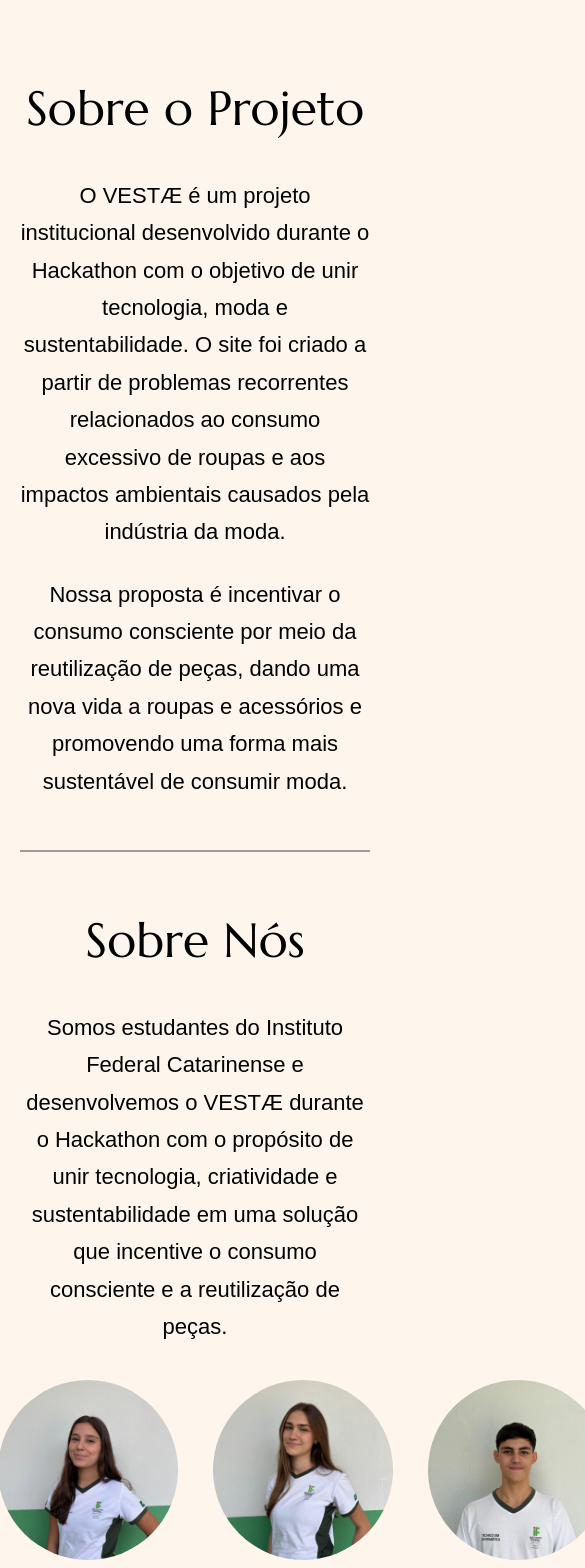
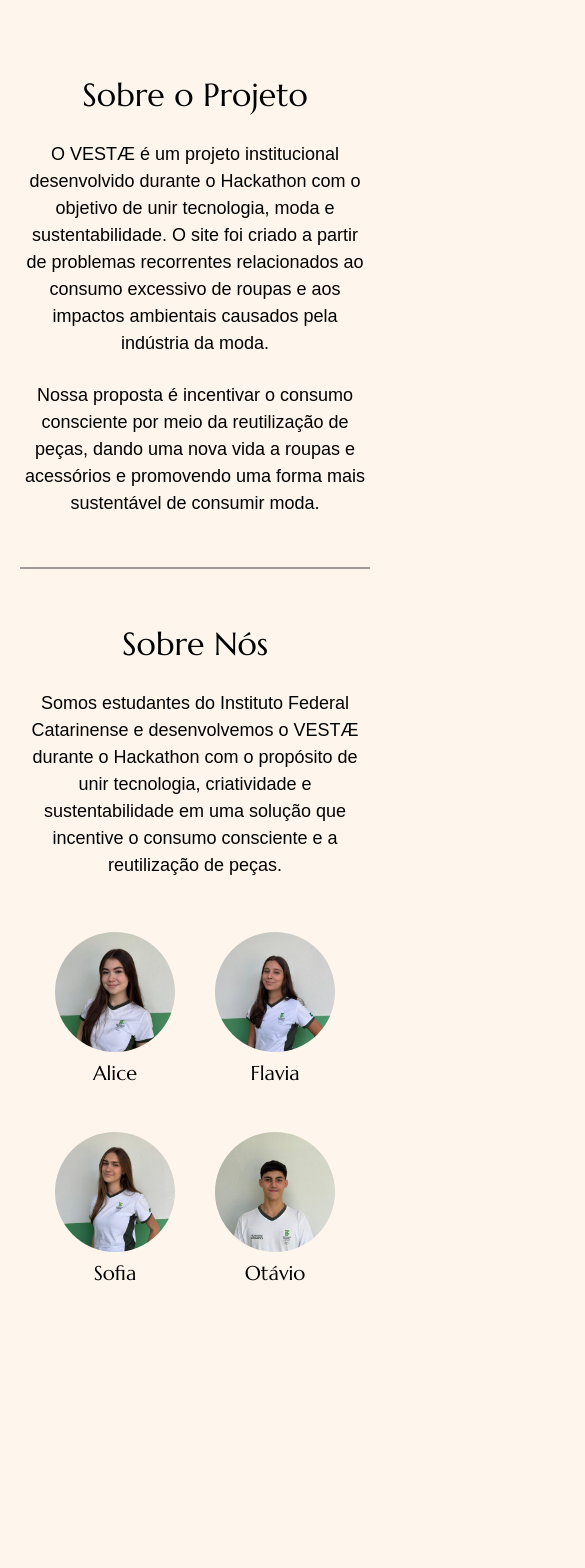
Before and after one commit to alicelanznaster/Hackathon---Vestae, a Vue app: page /sobre in a window 390 px wide. Shown: the top 1568 px of the page, 585 px wide, since content can reach past the window. After the commit the page ends 1359 px from the top, so only its background shows below. Built offline with nearby package versions, Linux system fonts and the light colour scheme; a web font is replaced by a local one.

Commit message:
STYLE: resoponsividade da página 'sobre'

```diff
--- a/src/views/SobreView.vue
+++ b/src/views/SobreView.vue
@@ -58,7 +58,7 @@
 </template>
 
 <style scoped>
-.sobre{
+.sobre {
   max-width: 900px;
   margin: 50px auto;
   padding: 20px;
@@ -66,19 +66,19 @@
 }
 
 .projeto,
-.equipe{
+.equipe {
   text-align: center;
   cursor: default;
 }
 
-h2{
+h2 {
   margin-bottom: 30px;
   font-size: 3rem;
   color: black;
   cursor: default;
 }
 
-p{
+p {
   max-width: 700px;
   margin: 0 auto 25px;
   line-height: 1.7;
@@ -87,27 +87,29 @@ p{
   cursor: default;
 }
 
-hr{
+hr {
   margin: 50px 0;
   border: none;
   border-top: 2px solid #a19a9a;
   cursor: default;
 }
 
-.membros{
-    display: flex;
-    justify-content: center;
+.membros {
   gap: 35px;
   margin-top: 35px;
   cursor: default;
+  display: grid;
+  grid-template-columns: repeat(4, 1fr);
 }
 
-.membro{
+.membro {
   text-align: center;
   cursor: default;
+
 }
 
-.membro img{
+.membro img {
+  margin-top: 20px;
   width: 180px;
   height: 180px;
   border-radius: 50%;
@@ -116,15 +118,84 @@ hr{
   cursor: default;
 }
 
-.membro img:hover{
+.membro img:hover {
   transform: scale(1.08);
 }
 
-.membro p{
+.membro p {
   margin: 0;
   font-size: 25px;
   font-family: "Marcellus", serif;
   color: black;
   cursor: default;
 }
+
+@media (max-width:1024px) {
+  h2 {
+    font-size: 2.5rem;
+  }
+
+  .membros {
+    justify-content: center;
+    column-gap: 0;
+  }
+
+  .membro img {
+    width: 140px;
+    height: 140px;
+    margin-top: 18px;
+  }
+
+  .membro p {
+    font-size: 23px;
+  }
+}
+
+@media (max-width:768px) {
+  h2 {
+    margin-bottom: 20px;
+    font-size: 2rem;
+  }
+
+  p {
+    max-width: 600px;
+    line-height: 1.5;
+    font-size: 18px;
+  }
+
+  .membros {
+    grid-template-columns: repeat(2, 140px);
+    justify-content: center;
+    column-gap: 40px;
+    row-gap: 25px;
+  }
+
+  .membro img {
+    width: 140px;
+    height: 140px;
+
+  }
+
+  .membro p {
+    font-size: 23px;
+  }
+
+}
+
+@media (max-width:490px){
+  .membro img {
+    width: 120px;
+    height: 120px;
+
+  }
+
+  .membro p{
+    font-size: 20px;
+  }
+
+  .membros {
+    column-gap: 20px;
+  }
+
+}
 </style>
```
Lines whose indentation alone changed are shown as unchanged.
